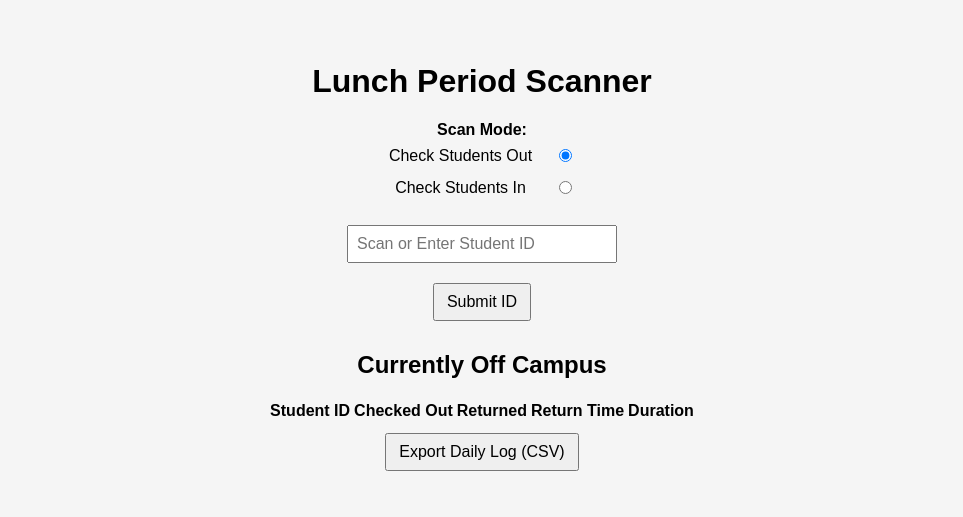
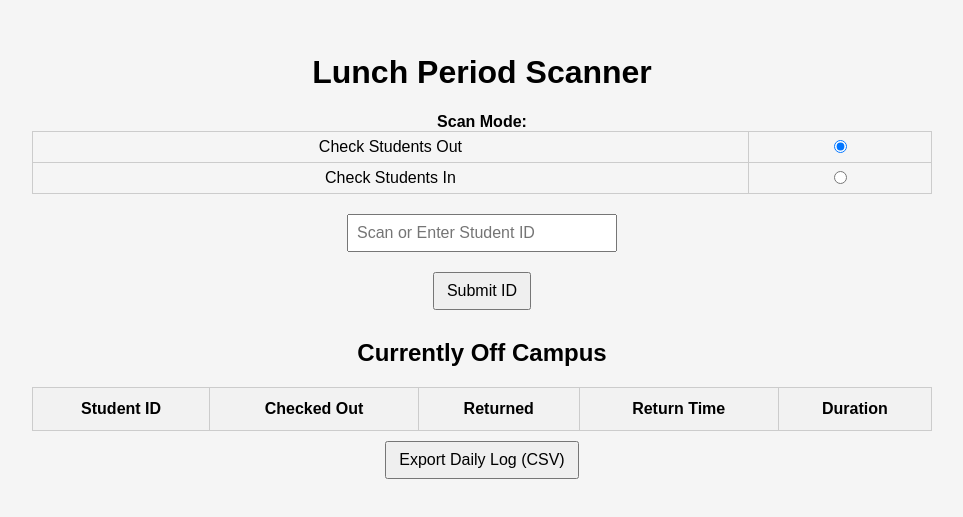
Before and after one commit to Hendricks836/student-scanner, a React (Create React App) app: page / in a window 1280 px wide. Shown: the part 159-676 px from the top of the page, without its empty margins (158-1121 px from the left). Built offline with nearby package versions, Linux system fonts and the light colour scheme.

Commit message:
Align table headers, add timestamps, return status, and highlight duration >1hr

```diff
--- a/src/App.css
+++ b/src/App.css
@@ -29,3 +29,21 @@ button {
 table td {
   padding: 5px 10px;
 }
+
+table {
+  margin: 0 auto;
+  border-collapse: collapse;
+  width: 90%;
+  max-width: 900px;
+  text-align: center;
+}
+
+th, td {
+  padding: 12px;
+  border: 1px solid #ccc;
+}
+
+th {
+  background-color: #f2f2f2;
+  font-weight: bold;
+}
--- a/src/App.js
+++ b/src/App.js
@@ -99,7 +99,7 @@ function App() {
       <button onClick={() => handleIdSubmit()}>Submit ID</button>
       {message && <div style={{ marginTop: '10px', color: 'blue' }}>{message}</div>}
       <h2>Currently Off Campus</h2>
-      <table>
+      <table className="log-table">
         <thead>
           <tr>
             <th>Student ID</th>
```
